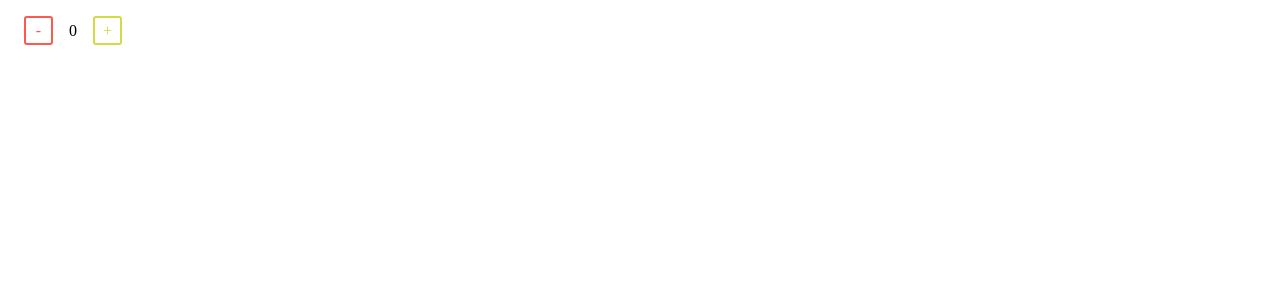
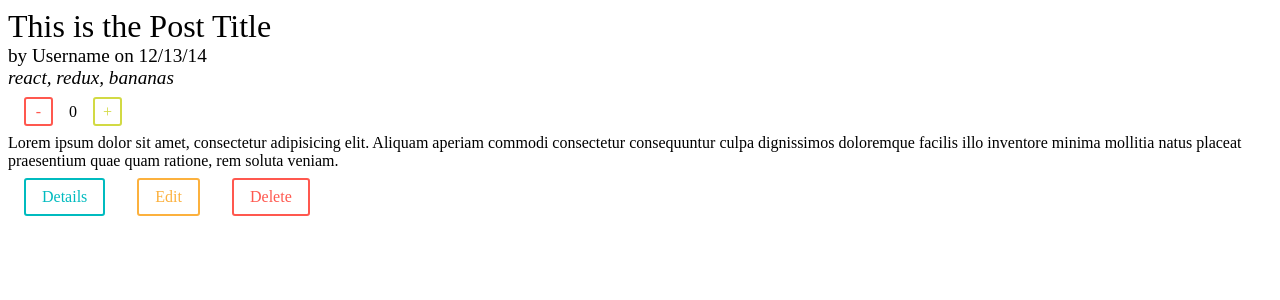
Before and after one commit to michellejl/Readable, a React (Create React App) app in the folder frontend/: page / in a window 1280 px wide. Shown: the top 300 px of the page. Built offline with nearby package versions, Linux system fonts and the light colour scheme.

Commit message:
creating post meta component

```diff
--- a/frontend/src/components/App.js
+++ b/frontend/src/components/App.js
@@ -1,11 +1,11 @@
 import React, { Component } from 'react';
-import Voting from './Voting'
+import Post from './Post'
 
 class App extends Component {
   render() {
     return (
       <div className="App">
-          <Voting />
+          <Post />
       </div>
     );
   }
--- /dev/null
+++ b/frontend/src/components/Post.js
@@ -0,0 +1,26 @@
+import React, { Component } from 'react'
+import styled, { css } from 'styled-components'
+import Button from './Button'
+import Voting from './Voting'
+import PostMeta from './PostMeta'
+
+class Post extends Component {
+    render() {
+        return (
+            <div>
+                <div>
+                    <PostMeta />
+                    <Voting />
+                </div>
+                <div className={'post-summary'} >
+                    Lorem ipsum dolor sit amet, consectetur adipisicing elit. Aliquam aperiam commodi consectetur consequuntur culpa dignissimos doloremque facilis illo inventore minima mollitia natus placeat praesentium quae quam ratione, rem soluta veniam.
+                </div>
+                <Button text={'Details'}/>
+                <Button edit text={'Edit'}/>
+                <Button delete text={'Delete'}/>
+            </div>
+        );
+    }
+}
+
+export default Post;
--- /dev/null
+++ b/frontend/src/components/PostMeta.js
@@ -0,0 +1,35 @@
+import React, { Component } from 'react'
+import styled, { css } from 'styled-components'
+
+const Meta = styled.div`
+  p {
+    margin: 0;
+  }
+`;
+
+const Title = styled.p`
+  font-size: 2em;
+`;
+
+const ByLine = styled.p`
+  font-size: 1.2em;
+`;
+
+const CategoryList = styled.p`
+  font-size: 1.2em;
+  font-style: italic;
+`;
+
+class PostMeta extends Component {
+    render() {
+        return (
+            <Meta>
+                <Title>This is the Post Title</Title>
+                <ByLine>by Username on 12/13/14</ByLine>
+                <CategoryList>react, redux, bananas</CategoryList>
+            </Meta>
+        );
+    }
+}
+
+export default PostMeta;
```
